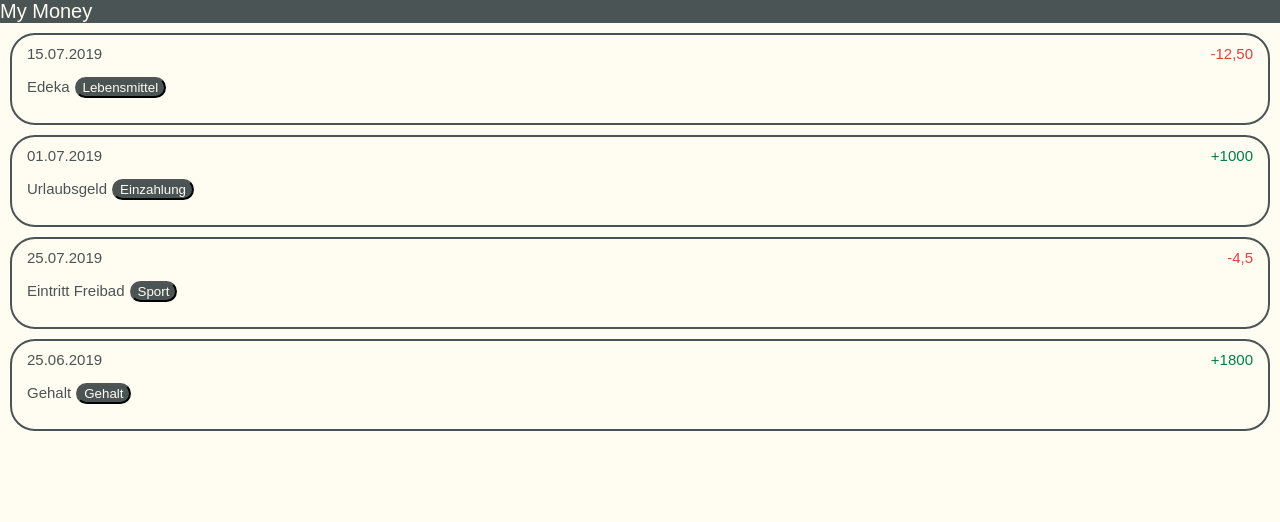
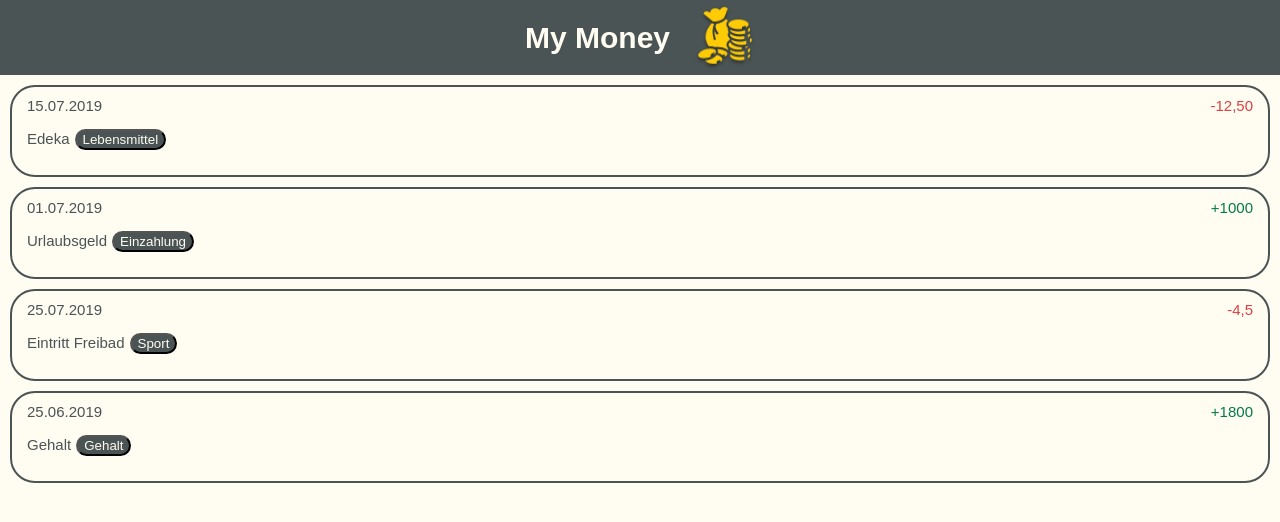
Before and after one commit to kathrinnoack/my-money, a React (Create React App) app: page / in a window 1280 px wide. Shown: the top 522 px of the page. Built offline with nearby package versions, Linux system fonts and the light colour scheme.

Commit message:
style Header and add icon

```diff
--- a/src/components/Header.js
+++ b/src/components/Header.js
@@ -2,13 +2,33 @@ import React from "react";
 import styled from "styled-components";
 
 const StyledHeader = styled.div`
+  display: flex;
+  flex-direction: row;
+  justify-content: center;
+  align-items: center;
   background-color: #4b5454;
+  padding: 5px;
+`;
+
+const StyledHeadTitle = styled.h1`
   color: #fffcf2;
-  font-size: 20px;
+  font-size: 30px;
+  margin: 0px;
+`;
+
+const StyledIcon = styled.img`
+  height: 65px;
+  width: 60px;
+  margin-left: 25px;
 `;
 
 function Header() {
-  return <StyledHeader>My Money</StyledHeader>;
+  return (
+    <StyledHeader>
+      <StyledHeadTitle>My Money</StyledHeadTitle>
+      <StyledIcon src="Icon.png" alt="Geldsack" />
+    </StyledHeader>
+  );
 }
 
 export default Header;
--- a/src/components/Header.mdx
+++ b/src/components/Header.mdx
@@ -6,6 +6,10 @@ menu: Components
 import { Props, Playground } from "docz";
 import Header from "./Header";
 
+## Header
+
+## Basic Usage
+
 <Playground>
   <Header />
 </Playground>
```
Also changed, not shown: public/Icon.png (added).
